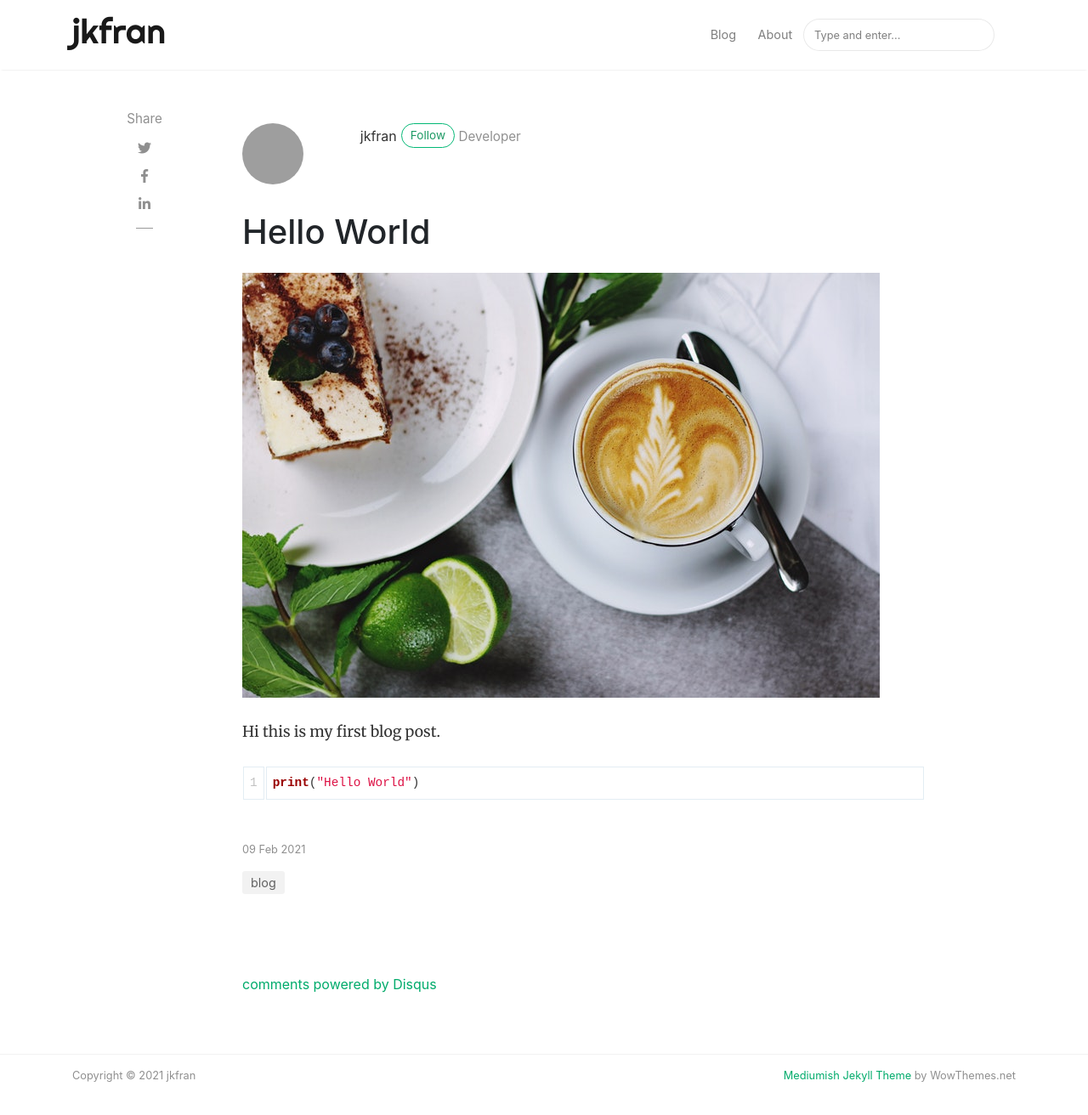
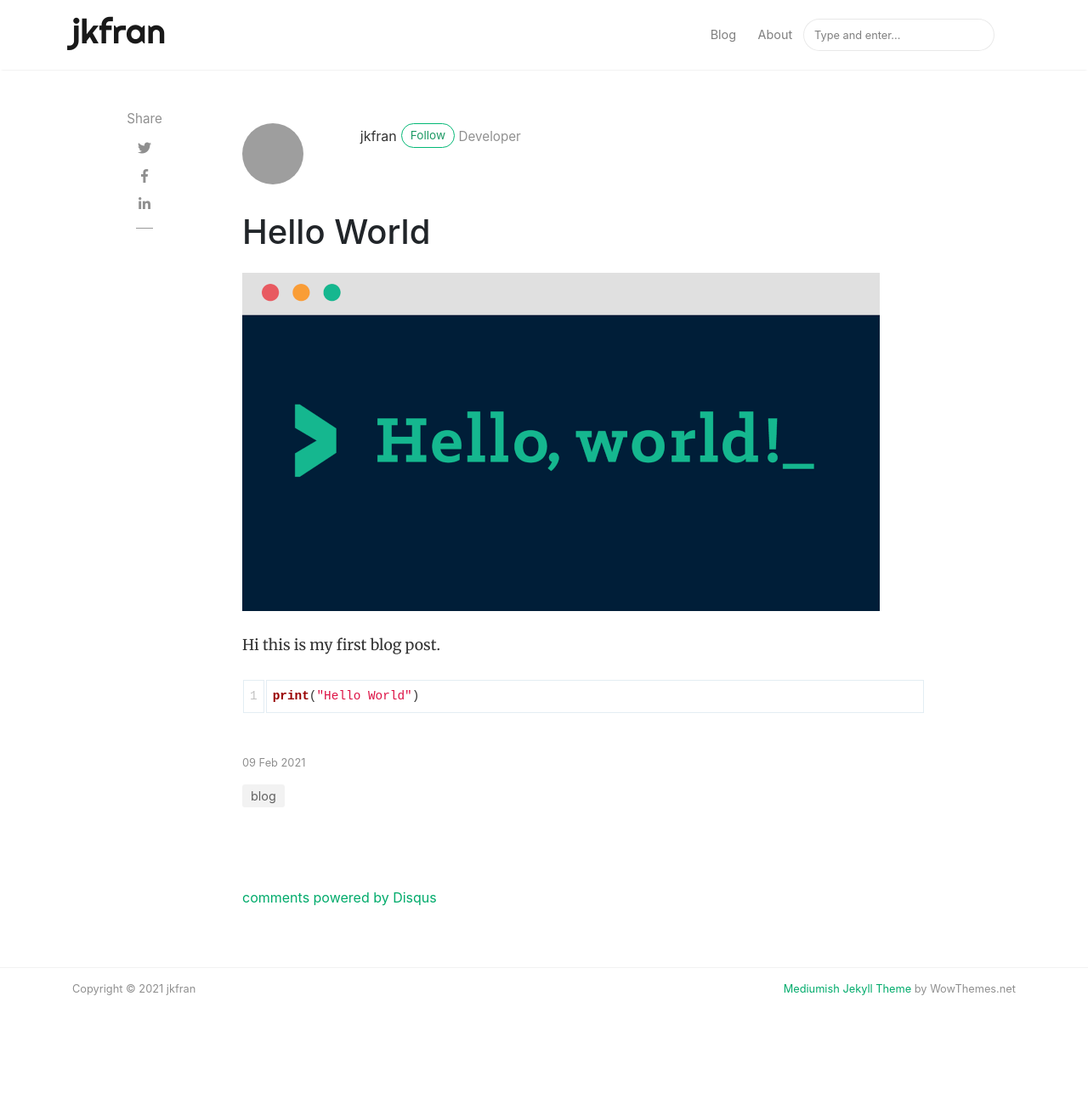
Before and after one commit to jkfran/jkfran.com, a Jekyll site: the page built from _posts/2021-02-09-hello-world.md, in a window 1280 px wide and 1349 px high. Shown: the top 1312 px of the window at 85% size. Built offline with Jekyll 4.4.1, drawn with Linux system fonts in a browser that asks for light colours; nearby versions of some CDN libraries; comment, search, counter and statistics services are not loaded; grey boxes are pictures that could not be loaded.

Commit message:
Update 2021-02-09-hello-world.md

```diff
--- a/_posts/2021-02-09-hello-world.md
+++ b/_posts/2021-02-09-hello-world.md
@@ -3,7 +3,7 @@ layout: post
 title:  "Hello World"
 author: jkfran
 categories: [ blog ]
-image: assets/images/16.jpg
+image: assets/images/hello-world.png
 ---
 
 Hi this is my first blog post.
```
